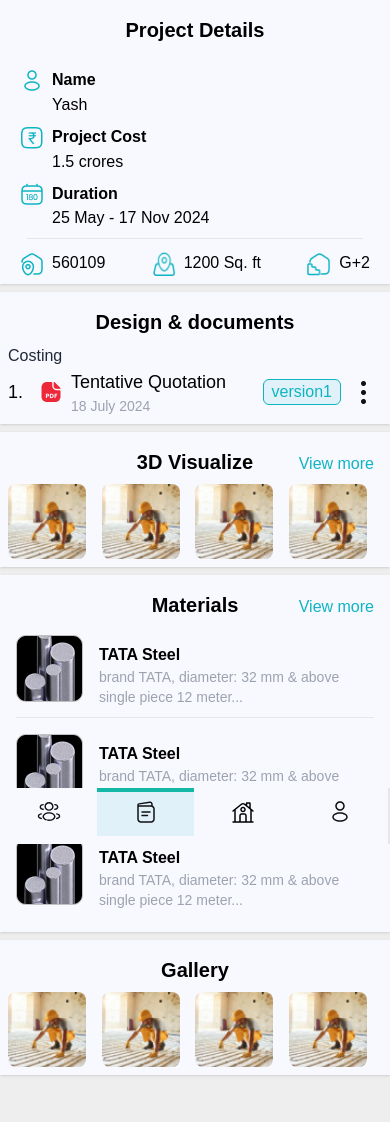
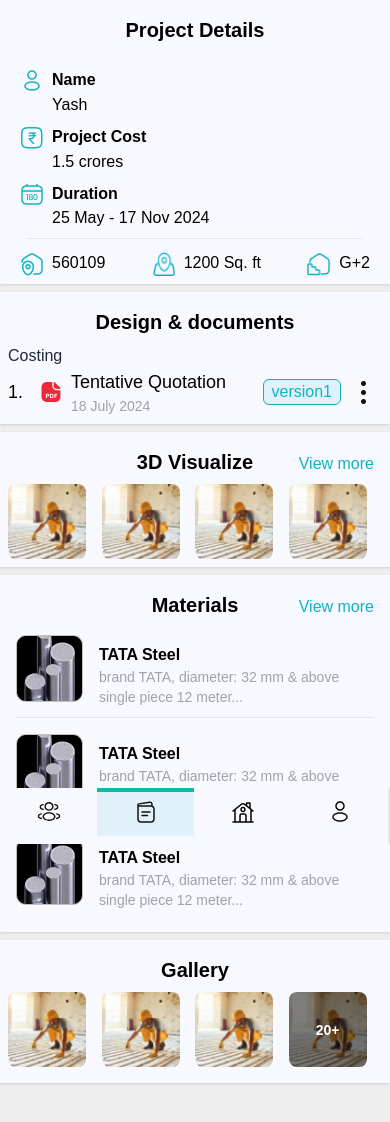
Before and after one commit to tejudharanesh/teju_habi, a React (Vite) app in the folder client/: page /dashboard/packages in a window 390 px wide. Shown: the top 1122 px of the page. Built offline with nearby package versions, Linux system fonts and the light colour scheme.

Commit message:
created back button

```diff
--- a/client/src/components/ProjectDetails/Gallery.jsx
+++ b/client/src/components/ProjectDetails/Gallery.jsx
@@ -9,39 +9,36 @@ function Gallery({ isExpanded }) {
     navigate("/dashboard/gallery");
   };
 
+  const containerClasses = `flex flex-col w-full bg-layoutColor shadow h-auto p-2 pb-4 ${
+    isExpanded
+      ? "md:px-20 lg:px-52 xl:px-[300px]"
+      : "md:px-16 lg:px-48 xl:px-[300px]"
+  }`;
+
+  const imageClasses = "w-[78px] md:w-[100px] h-[75px] object-cover rounded-lg";
+
   return (
-    <div
-      className={`flex flex-col w-full bg-layoutColor shadow h-auto p-2 mb-2 ${
-        isExpanded
-          ? "md:px-20 lg:px-52 xl:px-[300px]"
-          : "md:px-16 lg:px-48 xl:px-[300px]"
-      }`}
-    >
+    <div className={containerClasses}>
       <header className="text-center m-2 relative">
         <p className="text-xl font-semibold text-black inline-block">Gallery</p>
       </header>
       <div className="grid grid-cols-4 justify-around items-center">
-        <img
-          src={site}
-          alt="Site Photo 1"
-          className="w-[78px] md:w-[100px] h-[75px] object-cover rounded-lg"
-        />
-        <img
-          src={site}
-          alt="Site Photo 1"
-          className="w-[78px] md:w-[100px] h-[75px] object-cover rounded-lg "
-        />
-        <img
-          src={site}
-          alt="Site Photo 1"
-          className="w-[78px] md:w-[100px] h-[75px] object-cover rounded-lg"
-        />
-        <button onClick={onButtonClick}>
+        {[...Array(3)].map((_, index) => (
           <img
+            key={index}
             src={site}
-            alt="Site Photo 1"
-            className="w-[78px] md:w-[100px] h-[75px] object-cover rounded-lg"
+            alt={`Site Photo ${index + 1}`}
+            className={imageClasses}
           />
+        ))}
+        <button
+          onClick={onButtonClick}
+          className="relative w-[78px] md:w-[100px] h-[75px]"
+        >
+          <img src={site} alt="Site Photo 4" className={imageClasses} />
+          <span className="absolute inset-0 flex items-center justify-center text-white font-bold text-sm bg-black bg-opacity-50 rounded-lg">
+            20+
+          </span>
         </button>
       </div>
     </div>
--- a/client/src/pages/ExistingUser/Gallery.jsx
+++ b/client/src/pages/ExistingUser/Gallery.jsx
@@ -1,7 +1,10 @@
 import React, { useState, useEffect } from "react";
 import site from "../../assets/images/site.png";
+import back from "../../assets/images/back.png";
+import { useNavigate } from "react-router-dom";
 
 function Gallery({ isExpanded }) {
+  const navigate = useNavigate();
   const [galleryData, setGalleryData] = useState([]);
 
   useEffect(() => {
@@ -28,12 +31,18 @@ function Gallery({ isExpanded }) {
   return (
     <div className="min-h-screen flex flex-col font-poppins w-full bg-background h-auto">
       <div
-        className={`flex flex-col w-full bg-layoutColor  h-auto p-2 ${
+        className={`flex flex-col w-full bg-layoutColor h-auto p-2 ${
           isExpanded
             ? "md:px-20 lg:px-52 xl:px-[300px]"
             : "md:px-16 lg:px-48 xl:px-[300px]"
         }`}
       >
+        <button
+          className="absolute top-6 left-4 md:hidden"
+          onClick={() => navigate(-1)}
+        >
+          <img src={back} alt="" />
+        </button>
         <header className="text-center  m-2">
           <h1 className="text-black font-semibold text-lg">Gallery</h1>
         </header>
@@ -42,7 +51,7 @@ function Gallery({ isExpanded }) {
       {galleryData.map((section, index) => (
         <div
           key={index}
-          className={`flex flex-col w-full bg-layoutColor shadow h-auto p-2 ${
+          className={`flex flex-col w-full bg-layoutColor h-auto p-2 ${
             isExpanded
               ? "md:px-20 lg:px-52 xl:px-[300px]"
               : "md:px-16 lg:px-48 xl:px-[300px]"
--- a/client/src/pages/FAQ's/Faqs.jsx
+++ b/client/src/pages/FAQ's/Faqs.jsx
@@ -1,7 +1,10 @@
 import React, { useState } from "react";
 import search from "../../assets/images/search.png";
+import { useNavigate } from "react-router-dom";
+import back from "../../assets/images/back.png";
 
 function Faqs({ isExpanded }) {
+  const navigate = useNavigate();
   const [openIndex, setOpenIndex] = useState(null);
   const [searchTerm, setSearchTerm] = useState("");
 
@@ -53,8 +56,14 @@ function Faqs({ isExpanded }) {
           isExpanded ? "md:px-20 lg:px-72" : "md:px-16 lg:px-60"
         }`}
       >
-        <div className=" p-4 w-full">
-          <h2 className="text-xl text-black font-bold text-center m-3">
+        <div className=" p-4 w-full relative">
+          <button
+            className="absolute top-7 left-5 md:hidden"
+            onClick={() => navigate(-1)}
+          >
+            <img src={back} alt="" />
+          </button>
+          <h2 className="text-xl text-black font-bold text-center m-2 mb-3">
             FAQ's
           </h2>
           <div className="relative mb-6 w-full">
```
